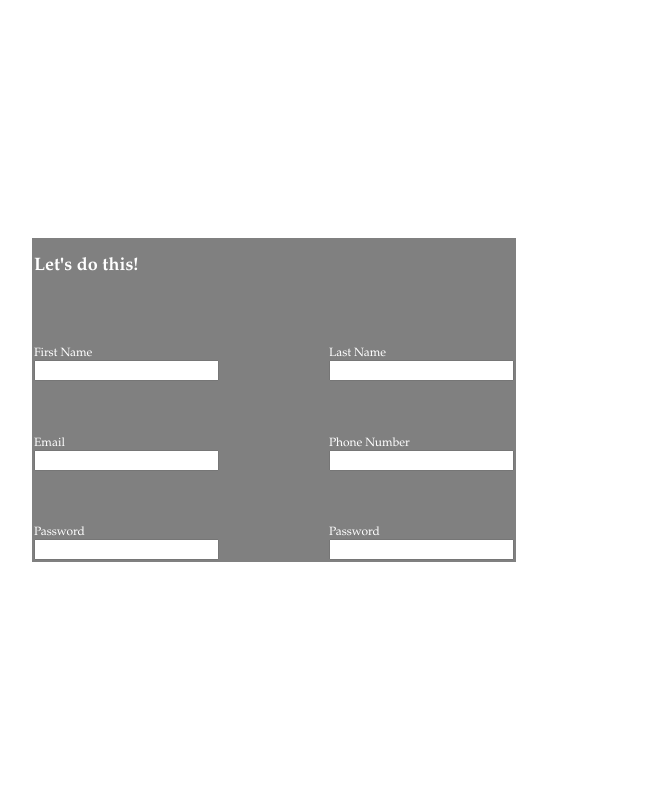
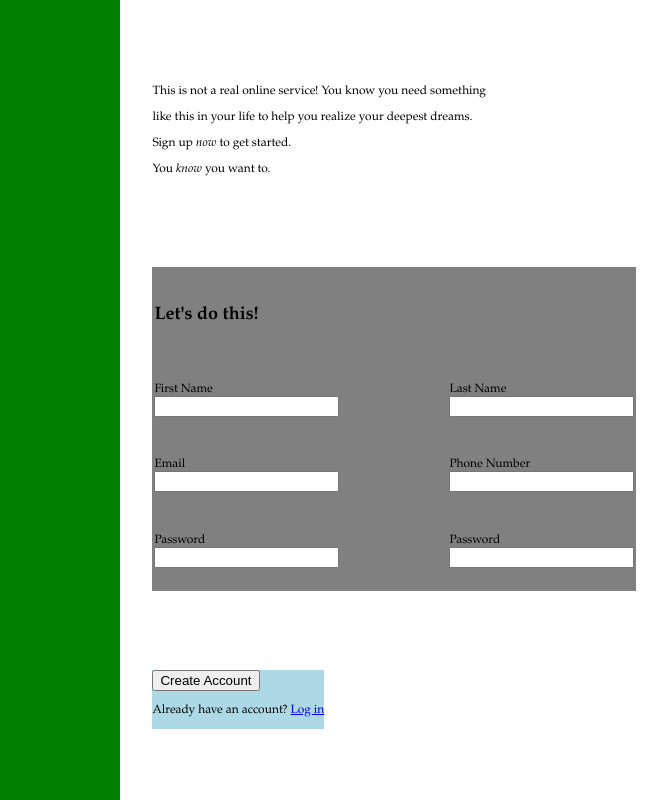
Before and after one commit to zopalmer14/TOP-sign-up-form, a plain HTML site: page index.html in a window 1280 px wide. Shown: the whole page, without its empty margins (366-1033 px from the left). Drawn offline with Linux system fonts and the light colour scheme.

Commit message:
add to html and css structure/layout

```diff
--- a/index.html
+++ b/index.html
@@ -9,6 +9,19 @@
 </head>
 <body>
     <div id="screen_container">
+        <div id="img_container">
+
+        </div>
+
+        <div id="info_container">
+            <div id="site_info">
+                <p>This is not a real online service! You know you need something</p>
+                <p>like this in your life to help you realize your deepest dreams.</p>
+                <p>Sign up <em>now</em> to get started.</p>
+
+                <p>You <em>know</em> you want to.</p>
+            </div>
+
             <form id="form_container" action="index.html" method="post">
                 <h2>Let's do this!</h2>
 
@@ -48,6 +61,12 @@
                     </div>
                 </div>
             </form>
+
+            <div id="submit_options">
+                <button>Create Account</button>
+                <p>Already have an account? <a href="index.html">Log in</a></p>
+            </div>
+        </div>
     </div>
 </body>
 </html>
--- a/styles.css
+++ b/styles.css
@@ -1,7 +1,7 @@
 
 body {
     background-color: white;
-    color: white;
+    color: black;
     font-family: Garamond;
     font-size: 12px;
     margin: 0;
@@ -9,18 +9,29 @@ body {
 
 #screen_container {
     display: flex;
-    flex-direction: column;
-    align-items: center;
-    justify-content: center;
-
     width: 100vw;
     height: 100vh;
+}
+
+#img_container {
+    background-color: green;
+    flex: 2 2 0;
+}
+
+#info_container {
+    display: flex;
+    flex-direction: column;
+    align-items: start;
+    justify-content: space-around;
+
+    padding: 2.5vw;
+    flex: 3 3 0;
 }
 
 #form_container {
     display: flex;
     flex-direction: column;
-    justify-content: space-between;
+    justify-content: space-around;
     align-items: stretch;
 
     width: 60vh;
@@ -40,3 +51,7 @@ body {
     flex-direction: column;
     align-items: start;
 }
+
+#submit_options {
+    background-color: lightblue;
+}
```
Lines whose indentation alone changed are shown as unchanged.
